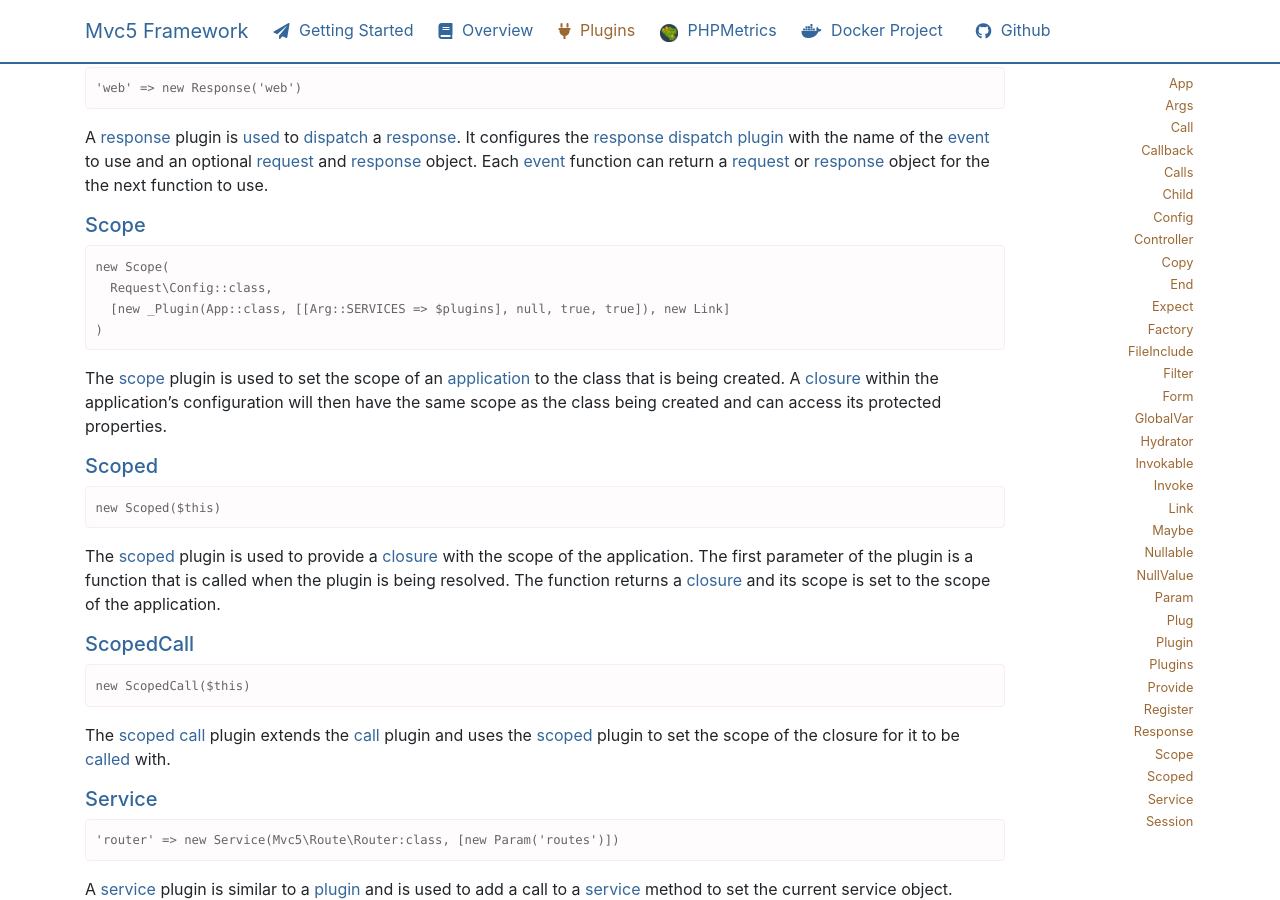
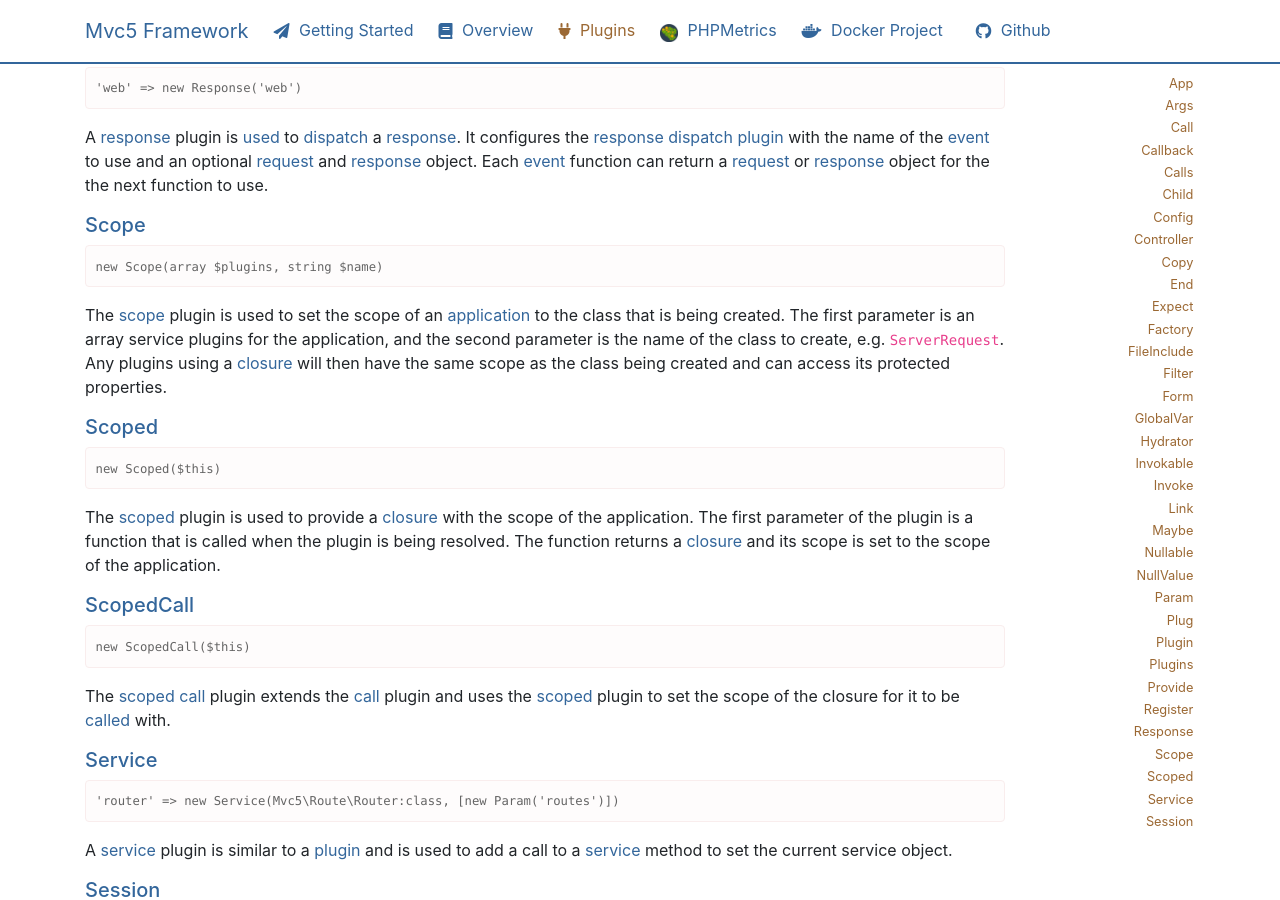
Before and after one commit to mvc5/mvc5.github.io, a Jekyll site: the page built from plugins/index.md, in a window 1280 px wide and 900 px high, scrolled down 6152 px. Built offline with Jekyll 4.4.1, drawn with Linux system fonts in a browser that asks for light colours; nearby versions of some CDN libraries.

Commit message:
scope plugin

````diff
--- a/plugins/index.md
+++ b/plugins/index.md
@@ -221,12 +221,9 @@ The [register](https://github.com/mvc5/mvc5/blob/master/src/Plugin/Register.php)
 A [response](https://github.com/mvc5/mvc5/blob/master/src/Plugin/Response.php) plugin is [used](https://github.com/mvc5/mvc5/blob/master/src/Resolver/Resolver.php#L201) to [dispatch](https://github.com/mvc5/mvc5/blob/master/src/Response/Dispatch.php) a [response](https://github.com/mvc5/mvc5/blob/master/src/Response/Response.php). It configures the [response dispatch plugin](https://github.com/mvc5/mvc5/blob/master/config/service.php#L44) with the name of the [event](https://github.com/mvc5/mvc5/blob/master/src/Event/Event.php) to use and an optional [request](https://github.com/mvc5/mvc5/blob/master/src/Request/Request.php) and [response](https://github.com/mvc5/mvc5/blob/master/src/Response/Response.php) object. Each [event](https://github.com/mvc5/mvc5/blob/master/src/Event/Event.php) function can return a [request](https://github.com/mvc5/mvc5/blob/master/src/Request/Request.php) or [response](https://github.com/mvc5/mvc5/blob/master/src/Response/Response.php) object for the the next function to use.
 ##### [Scope](https://github.com/mvc5/mvc5/blob/master/src/Plugin/Scope.php)
 ```php
-new Scope(
-  Request\Config::class,
-  [new _Plugin(App::class, [[Arg::SERVICES => $plugins], null, true, true]), new Link]
-)
+new Scope(array $plugins, string $name)
 ```
-The [scope](https://github.com/mvc5/mvc5/blob/master/src/Plugin/Scope.php) plugin is used to set the scope of an [application](https://github.com/mvc5/mvc5/blob/master/src/App.php) to the class that is being created. A [closure](http://php.net/manual/en/class.closure.php) within the application's configuration will then have the same scope as the class being created and can access its protected properties.
+The [scope](https://github.com/mvc5/mvc5/blob/master/src/Plugin/Scope.php) plugin is used to set the scope of an [application](https://github.com/mvc5/mvc5/blob/master/src/App.php) to the class that is being created. The first parameter is an array service plugins for the application, and the second parameter is the name of the class to create, e.g. `ServerRequest`. Any plugins using a [closure](http://php.net/manual/en/class.closure.php) will then have the same scope as the class being created and can access its protected properties.
 ##### [Scoped](https://github.com/mvc5/mvc5/blob/master/src/Plugin/Scoped.php)
 ```php
 new Scoped($this)
````
